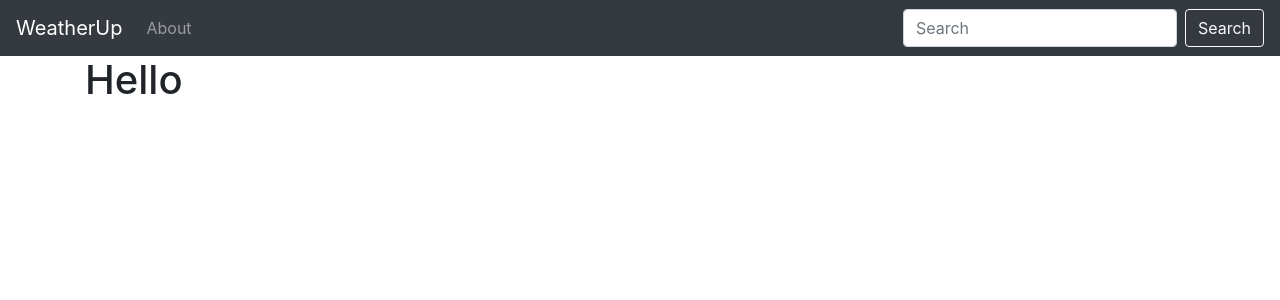
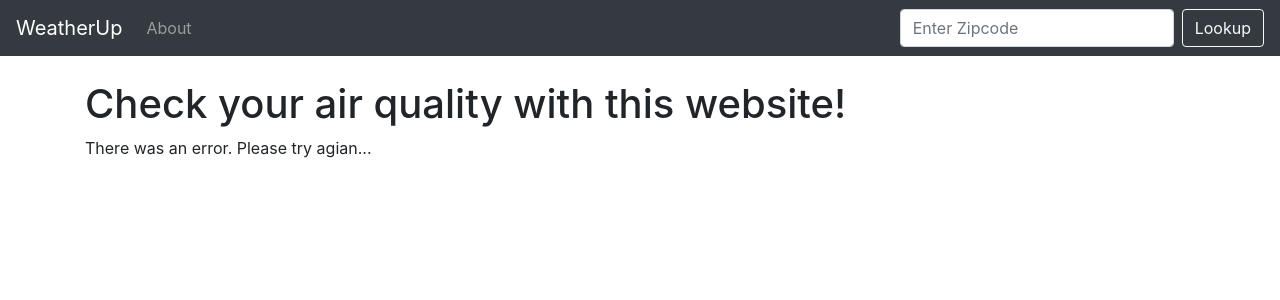
Before and after one commit to pyflex/djangoweather, a Django app: page / in a window 1280 px wide. Shown: the top 300 px of the page. Run offline with Django 3.2, Linux system fonts and the light colour scheme; data that the repository does not hold is empty; some libraries are stand-ins or nearby versions.

Commit message:
final version. lookup zip code air quality.

```diff
--- /dev/null
+++ b/lookup/static/lookup/index.js
@@ -0,0 +1,5 @@
+document.addEventListener("DOMContentLoaded", () => {
+    console.log("hello")
+
+    // thinking of adding an ajax call possibility here, so we get the info without needing to reload the page.
+})
--- a/lookup/templates/base.html
+++ b/lookup/templates/base.html
@@ -24,12 +24,14 @@
                     <a class="nav-link" href="{% url 'about' %}">About</a>
                 </li>
             </ul>
-            <form class="form-inline my-2 my-lg-0">
-                <input class="form-control mr-sm-2" type="search" placeholder="Search" aria-label="Search">
-                <button class="btn btn-outline-light my-2 my-sm-0" type="submit">Search</button>
+            <form class="form-inline my-2 my-lg-0" action="{% url 'index' %}" method="POST">
+                    {% csrf_token %}
+                <input class="form-control mr-sm-2" type="search" placeholder="Enter Zipcode" aria-label="Search" name="zipcode">
+                <button class="btn btn-outline-light my-2 my-sm-0" type="submit">Lookup</button>
             </form>
         </div>
     </nav>
+    <br/>
     {% block content %}
     {% endblock %}
 </body>
--- a/lookup/templates/index.html
+++ b/lookup/templates/index.html
@@ -4,8 +4,57 @@
 {% block title %}Hello{% endblock %}
 
 {% block content %}
+    <style>
+        .good {
+            background-color: #00CC00;
+        }
+
+        .moderate {
+            background-color: #FFFF00;
+        }
+
+        .usg {
+            background-color: #FF6600;
+        }
+
+        .unhealthy {
+            background-color: #FF0000;
+        }
+
+        .very-unhealthy {
+            background-color: #99004C;
+        }
+
+        .hazardarous {
+            background-color: #7E0023;
+        }
+
+        .color-font {
+            color: white;
+        }
+
+    </style>
+
+
     <div class="container">
-        <h1>Hello</h1>
+        <h1>Check your air quality with this website!</h1>
+
+        {% if api %}
+            {% if api == "Error..." %}
+                <p>There was an error. Please try agian...</p>
+            {% else %}
+
+                <div class="jumbotron {{ class_name }} color-font">
+                    <h1 class="display-4">{{ api.0.Category.Name }}</h1>
+                    <p class="lead">Air quality in {{ api.0.ReportingArea }}: {{ api.0.AQI }}</p>
+                    <p>{{ text }}</p>
+                </div>
+
+            {% endif %}
+
+        {% endif %}
+
+
     </div>
 
 {% endblock %}
--- a/lookup/views.py
+++ b/lookup/views.py
@@ -2,7 +2,79 @@
 from django.shortcuts import render
 
 def index(request):
-    return render(request, "index.html", {})
+    import json
+    import requests
+
+    if request.method == "POST":
+        # do this stuff
+        zipcode = request.POST["zipcode"]
+
+        api_request = requests.get(
+            f"http://www.airnowapi.org/aq/observation/zipCode/current/?format=application/json&zipCode={zipcode}&distance=5&API_KEY=3272C366-9A19-4A0D-9071-3638FDA1D5AA")
+
+        try:
+            api = json.loads(api_request.content)
+            quality = api[0]["Category"]["Name"]
+            # quality = "Moderate"
+            if quality == "Good":
+                text = "0 to 50. Air quality is considered satisfactory, and air pollution poses little or no risk."
+                class_name = "good"
+            elif quality == "Moderate":
+                text = "51 to 100. Air quality is acceptable; however, for some pollutants there may be a moderate health concern for a very small number of people who are unusually sensitive to air pollution."
+                class_name = "moderate"
+            elif quality == "Unhealthy for Sensitive Groups":
+                text = "101 to 150. Members of sensitive groups may experience health effects. The general public is not likely to be affected."
+                class_name = "usg"
+            elif quality == "Unhealthy":
+                text = "151 to 200. Everyone may begin to experience health effects; members of sensitive groups may experience more serious health effects."
+                class_name = "unhealthy"
+            elif quality == "Very Unhealthy":
+                text = "201-250. Health alert: everyone may experience more serious health effects."
+                class_name = "very-unhealthy"
+            else:
+                text = "251 to 300. Health warnings of emergency conditions. The entire population is more likely to be affected."
+                class_name = "hazardarous"
+
+        except Exception as e:
+            api = "Error..."
+            return render(request, "index.html", {"api": api})
+
+        return render(request, "index.html", {"api": api, "text": text, "class_name": class_name})
+
+    else:
+
+        api_request = requests.get("http://www.airnowapi.org/aq/observation/zipCode/current/?format=application/json&zipCode=20050&distance=5&API_KEY=3272C366-9A19-4A0D-9071-3638FDA1D5AA")
+
+        try:
+            api = json.loads(api_request.content)
+            quality = api[0]["Category"]["Name"]
+            # quality = "Moderate"
+            if quality == "Good":
+                text = "0 to 50. Air quality is considered satisfactory, and air pollution poses little or no risk."
+                class_name = "good"
+            elif quality == "Moderate":
+                text = "51 to 100. Air quality is acceptable; however, for some pollutants there may be a moderate health concern for a very small number of people who are unusually sensitive to air pollution."
+                class_name = "moderate"
+            elif quality == "Unhealthy for Sensitive Groups":
+                text = "101 to 150. Members of sensitive groups may experience health effects. The general public is not likely to be affected."
+                class_name = "usg"
+            elif quality == "Unhealthy":
+                text = "151 to 200. Everyone may begin to experience health effects; members of sensitive groups may experience more serious health effects."
+                class_name = "unhealthy"
+            elif quality == "Very Unhealthy":
+                text = "201-250. Health alert: everyone may experience more serious health effects."
+                class_name = "very-unhealthy"
+            else:
+                text = "251 to 300. Health warnings of emergency conditions. The entire population is more likely to be affected."
+                class_name = "hazardarous"
+
+        except Exception as e:
+            api = "Error..."
+            return render(request, "index.html", {"api": api})
+
+        return render(request, "index.html", {"api": api, "text": text, "class_name": class_name})
+
+
 
 
 def about(request):
```
